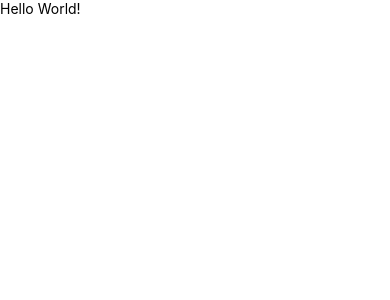
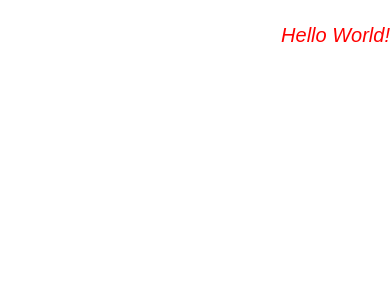
Before and after one commit to nvacheishvili/HWApp, a React Native app: screen / in a window 390 px wide. Shown: the top 300 px of the page. Built offline with nearby package versions, Linux system fonts and the light colour scheme.

Commit message:
text styles

```diff
--- a/App.js
+++ b/App.js
@@ -4,7 +4,18 @@ import {SafeAreaView, Text} from 'react-native';
 const App = () => {
   return (
     <SafeAreaView>
-      <Text>Hello World!</Text>
+      <Text
+        style={{
+          color: '#ff0000',
+          fontFamily: 'Arial',
+          fontSize: 20,
+          fontStyle: 'italic',
+          fontWeight: '100',
+          lineHeight: 70,
+          textAlign: 'right',
+        }}>
+        Hello World!
+      </Text>
     </SafeAreaView>
   );
 };
```
